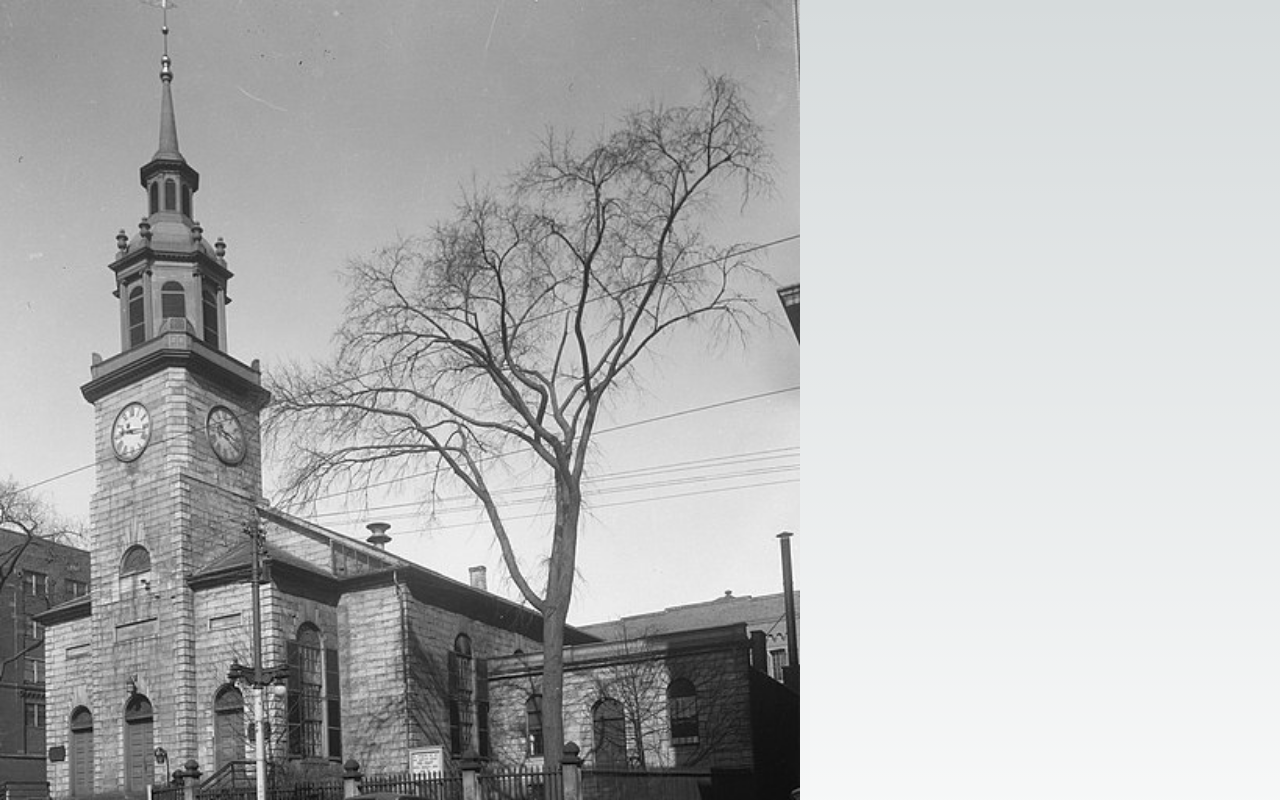
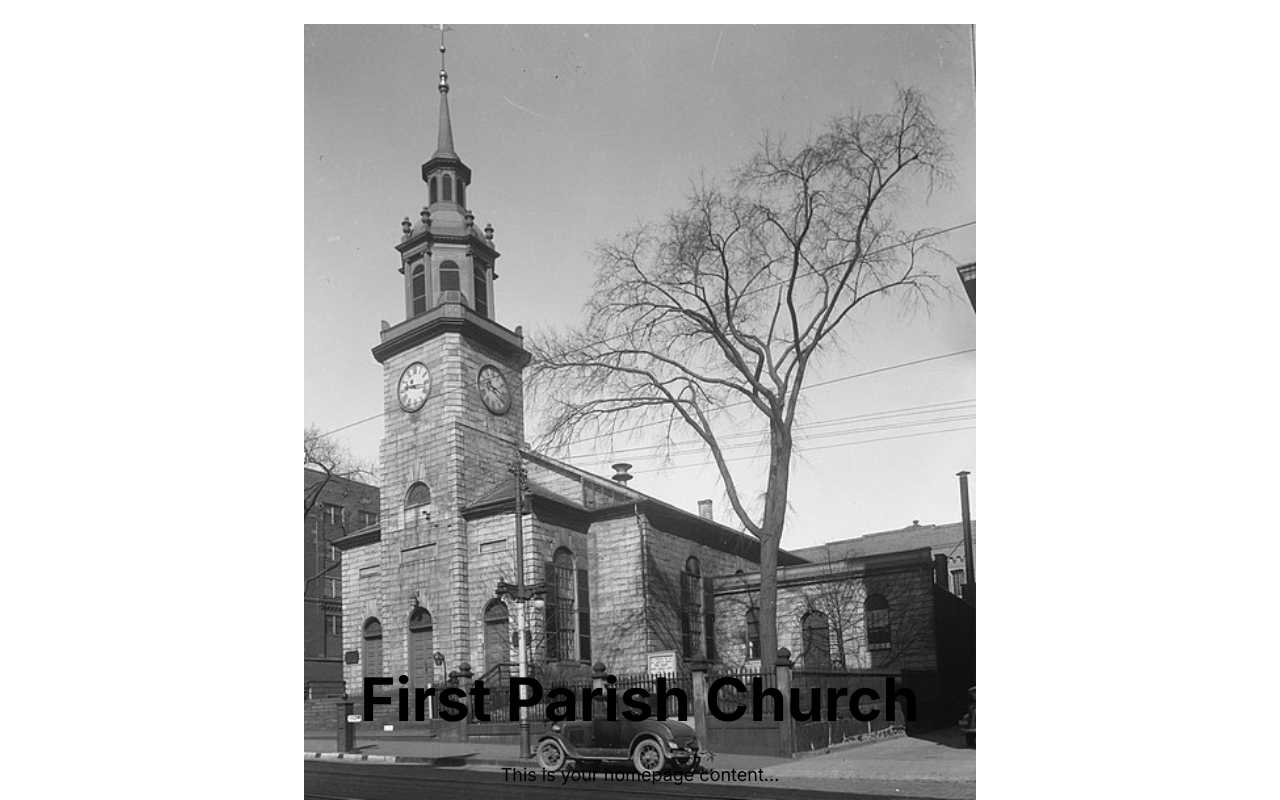
Before and after one commit to ersi012/SteppingOutQueerHistoryTrail, a Next.js app: page /FirstParishChurch in a window 1280 px wide. Shown: the top 800 px of the page. Built offline with nearby package versions, Linux system fonts and the light colour scheme.

Commit message:
problems with audio

```diff
--- a/src/app/FirstParishChurch/page.js
+++ b/src/app/FirstParishChurch/page.js
@@ -1,19 +1,106 @@
 import Image from 'next/image';
 
 const FirstParishChurch = () => {
-    return (
-      <div>
-        <img
-          src="/images/sites/FirstParish1.jpg"
-          alt="Description of your image"
-          width={800} // Set your preferred width
-          height={600} // Set your preferred height
-        />
+  return (
+    <div className="relative h-screen overflow-y-auto bg-white">
+      <div className="container mx-auto max-w-2xl py-6">
+        <div className="relative max-w-full overflow-hidden">
+          <Image
+            src="/images/sites/FirstParish1.jpg"
+            alt="First Parish Church"
+            layout="responsive"
+            width={1920}
+            height={600}
+            objectFit="cover"
+            objectPosition="top"
+            className="w-full"
+          />
+          <div className="absolute inset-0 flex flex-col justify-end items-center text-center text-white pb-10">
+            <h2 className="text-6xl font-bold mb-8 text-black">First Parish Church</h2>
+            <p className="text-lg text-black">This is your homepage content...</p>
+          </div>
+        </div>
 
-        <h1>First Parish Church</h1>
-        <p>This is your homepage content...</p>
+        {/* Additional website information */}
+        <div className="py-6">
+          <p className="text-lg text-gray-800">
+            Additional website information goes here... You can put as much content as you need, and this section will become scrollable if the content exceeds the height of the screen.
+            The First Parish Church in Portland was established in 1674. Its current building at 425 Congress Street dates to 1826 making it the oldest church structure in the city.
+
+            Unitarian Universalist churches like First Parish have a long tradition of preaching love, community, and compassion including for LGBTQ+ people. The Unitarian Universalist Church was one of the first religious groups in the US to formally support the rights of homosexuals. In 1970, the Church’s international General Assembly passed a resolution opposing “intolerance against homosexuals and bisexuals.”
+          </p>
+        </div>
       </div>
-    );
-  };
+    </div>
+  );
+};
 
-  export default  FirstParishChurch;
+export default FirstParishChurch;
+
+
+
+
+
+
+
+
+
+
+
+// import { useState } from 'react';
+// import Image from 'next/image';
+// import { useClient } from 'next/client';
+
+// const FirstParishChurch = () => {
+//   const [isPlaying, setIsPlaying] = useState(false);
+
+//   const togglePlay = () => {
+//     const audio = document.getElementById('church-audio');
+//     if (audio.paused) {
+//       audio.play();
+//       setIsPlaying(true);
+//     } else {
+//       audio.pause();
+//       setIsPlaying(false);
+//     }
+//   };
+
+//   return (
+//     <div className="relative h-screen overflow-y-auto bg-white">
+//       <div className="container mx-auto max-w-2xl py-6">
+//         <div className="relative max-w-full overflow-hidden">
+//           <Image
+//             src="/images/sites/FirstParish1.jpg"
+//             alt="First Parish Church"
+//             layout="responsive"
+//             width={1920}
+//             height={600}
+//             objectFit="cover"
+//             objectPosition="top"
+//             className="w-full"
+//           />
+//           <div className="absolute inset-0 flex flex-col justify-end items-center text-center text-white pb-10">
+//             <h2 className="text-6xl font-bold mb-8 text-black">First Parish Church</h2>
+//             <p className="text-lg text-black">This is your homepage content...</p>
+//           </div>
+//         </div>
+
+//         {/* Additional website information */}
+//         <div className="py-6">
+//           <button onClick={togglePlay} className="bg-blue-500 hover:bg-blue-700 text-white font-bold py-2 px-4 rounded">
+//             {isPlaying ? 'Pause Audio' : 'Play Audio'}
+//           </button>
+//           <audio id="church-audio" src="/FirstParishChurch.mp3" />
+//           <p className="text-lg text-gray-800">
+//             Additional website information goes here... You can put as much content as you need, and this section will become scrollable if the content exceeds the height of the screen.
+//             The First Parish Church in Portland was established in 1674. Its current building at 425 Congress Street dates to 1826 making it the oldest church structure in the city.
+
+//             Unitarian Universalist churches like First Parish have a long tradition of preaching love, community, and compassion including for LGBTQ+ people. The Unitarian Universalist Church was one of the first religious groups in the US to formally support the rights of homosexuals. In 1970, the Church’s international General Assembly passed a resolution opposing “intolerance against homosexuals and bisexuals.”
+//           </p>
+//         </div>
+//       </div>
+//     </div>
+//   );
+// };
+
+// export default useClient(FirstParishChurch);
--- a/src/app/MonumentSquare/page.js
+++ b/src/app/MonumentSquare/page.js
@@ -1,8 +1,41 @@
-export default function MonumentSquare(){
-    return (
-        <main>
-            <h1>MonumentSquare</h1>
+// import React, { useState, useRef, useEffect } from "react";
 
-        </main>
-    )
-}
+// const sound = {
+//   title: "First Parish Church",
+//   audioUrl: "/FirstParishChurch.mp3",
+// };
+
+// const MonumentSquare = () => {
+//   const [play, setPlay] = useState(false);
+//   const audioRef = useRef(null);
+
+//   useEffect(() => {
+//     // This effect will only run on the client-side
+//   }, []);
+
+//   const toggleAudio = () => {
+//     if (play) {
+//       audioRef.current?.pause();
+//       setPlay(false);
+//     } else {
+//       void audioRef.current?.play();
+//       setPlay(true);
+//     }
+//   };
+
+//   return (
+//     <>
+//       <main className="flex min-h-screen items-center justify-center">
+//         <div className="text-center">
+//           <h1 className="text-3xl mb-4">{sound.title}</h1>
+//           <button onClick={toggleAudio} className="bg-blue-500 text-white px-4 py-2 rounded-md">
+//             {play ? "Pause Audio" : "Play Audio"}
+//           </button>
+//         </div>
+//       </main>
+//       <audio ref={audioRef} loop src={sound.audioUrl} />
+//     </>
+//   );
+// };
+
+// export default MonumentSquare;
```
Also changed, not shown: 1 other file (tests, documents, lock files or other folders).
